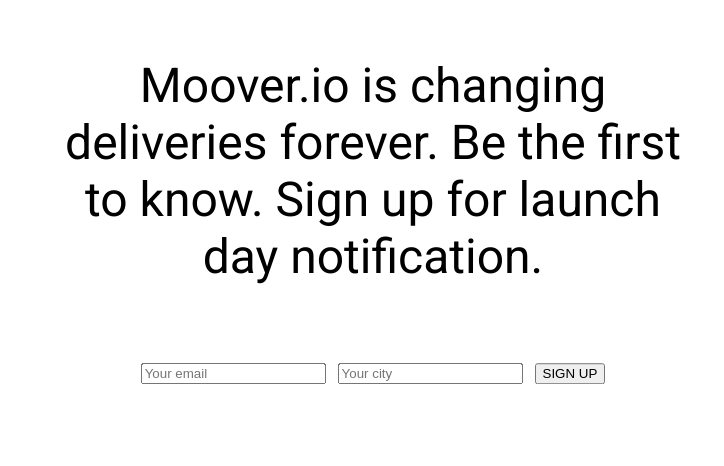
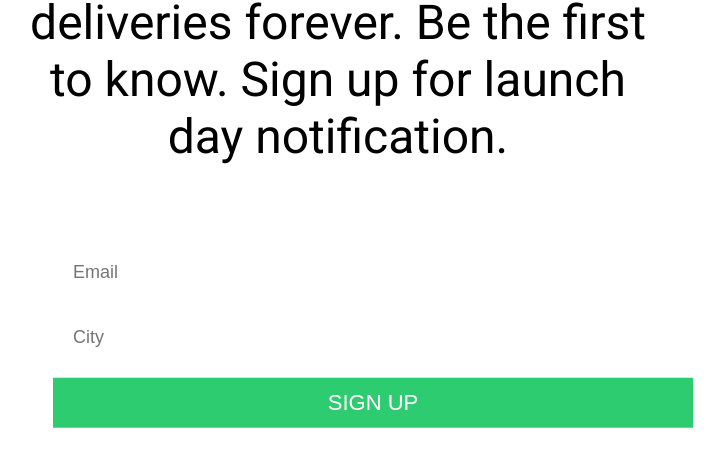
Before and after one commit to mooverio/signup, a plain HTML site: page index.html in a window 1280 px wide. Shown: the part 562-1028 px from the top of the page, without its empty margins (267-991 px from the left). Before the commit the page ends 952 px from the top, so only its background shows below. Drawn offline with Linux system fonts and the light colour scheme.

Commit message:
Styling of signup

```diff
--- a/index.html
+++ b/index.html
@@ -2,6 +2,7 @@
 	<title>Moover.io - Deliveries reimagined</title>
     <link rel="stylesheet" type="text/css" href="https://fonts.googleapis.com/css?family=Roboto">
     <link rel="stylesheet" type="text/css" href="./signupstyle.css">
+    <meta http-equiv="Content-Type" content="text/html;charset=UTF-8">
     <style>
       body {
         font-family: 'Roboto', serif;
@@ -21,11 +22,11 @@
 			<p>Moover.io is changing deliveries forever. Be the first to know. Sign up for launch day notification.</p>
 		</div>
 
-		<div class="signup"
+		<div class="signup">
 			<form method="POST" action="http://formspree.io/millennianmag@gmail.com">
-			  	<input type="email" name="email" placeholder="Your email">
-			  	<input type="text" name="city" placeholder="Your city">
-			  	<button type="submit">SIGN UP</button>
+				<p><input type="email" name="email" placeholder="Email"></p>
+				<p><input type="text" name="city" placeholder="City"></p>
+			  	<p><button type="submit">SIGN UP</button></p>
 			</form>
 		</div>
 	</div>
--- a/signupstyle.css
+++ b/signupstyle.css
@@ -1,5 +1,6 @@
 body {
 	position: relative;
+	font-family: 'Roboto', serif;
 }
 
 h1 {
@@ -12,7 +13,6 @@
 
 .logo {
 	color: #3498DB;
-	font-weight: bold;
 	font-size: 96px;
 	text-align: center;
 }
@@ -20,12 +20,13 @@
 .content {
 	position: absolute;
 	top: 50%;
-	left:50%;
+	left: 50%;
 	transform: translate(-50%, -50%);
 }
 
 .description {
 	text-align: center;
+	width: 640px;
 }
 
 h1.description {
@@ -37,5 +38,43 @@
 }
 
 .signup {
+	-webkit-appearance: none;
+	-moz-appearance: none;
+	appearance: none;
 	text-align: center;
 }
+
+.signup p {
+	margin: 15px;
+	font-size: 22px;
+}
+
+.signup form {
+	padding: 20px;
+}
+
+.signup input {
+	height: 50px;
+	width: 640px;
+	color:#A1ABB2;
+	padding: 20px;
+	font-size: 18px;
+	border: none;
+}
+
+.signup input:focus {
+	background-color: #A1ABB2;
+	color:#000;
+}
+
+.signup button {
+	height: 50px;
+	width: 640px;
+	-webkit-appearance: none;
+	-moz-appearance: none;
+	appearance: none;
+	background-color: #2ECC71;
+	color: #FFF;
+	font-size: 22px;
+	border: none;
+}
```
